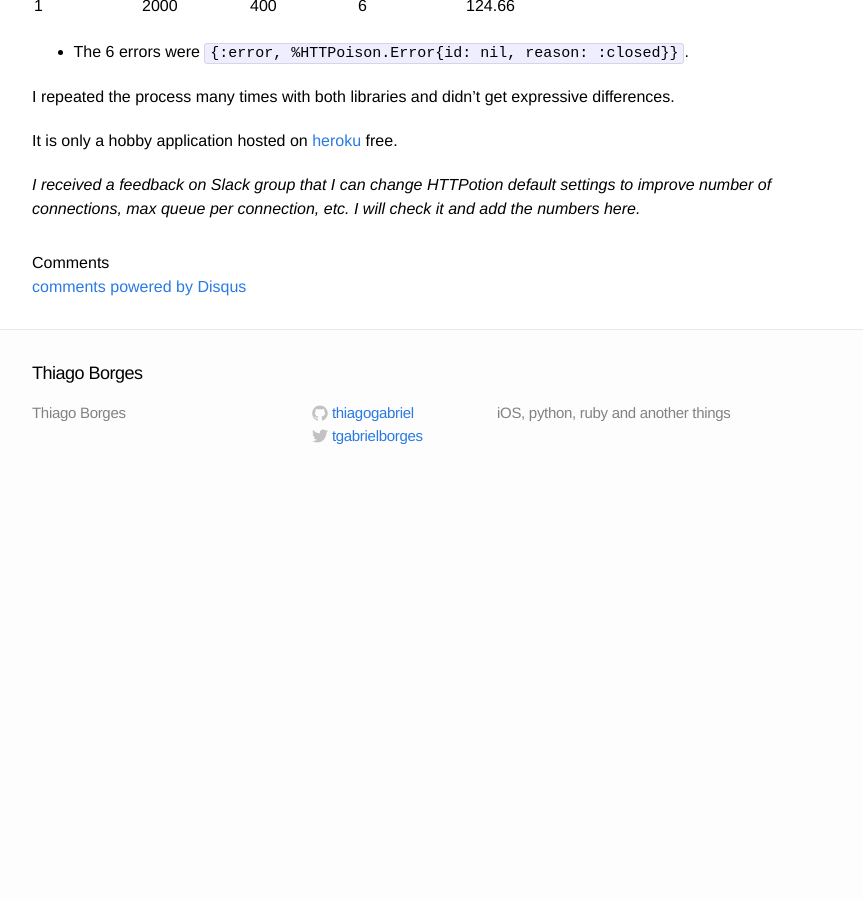
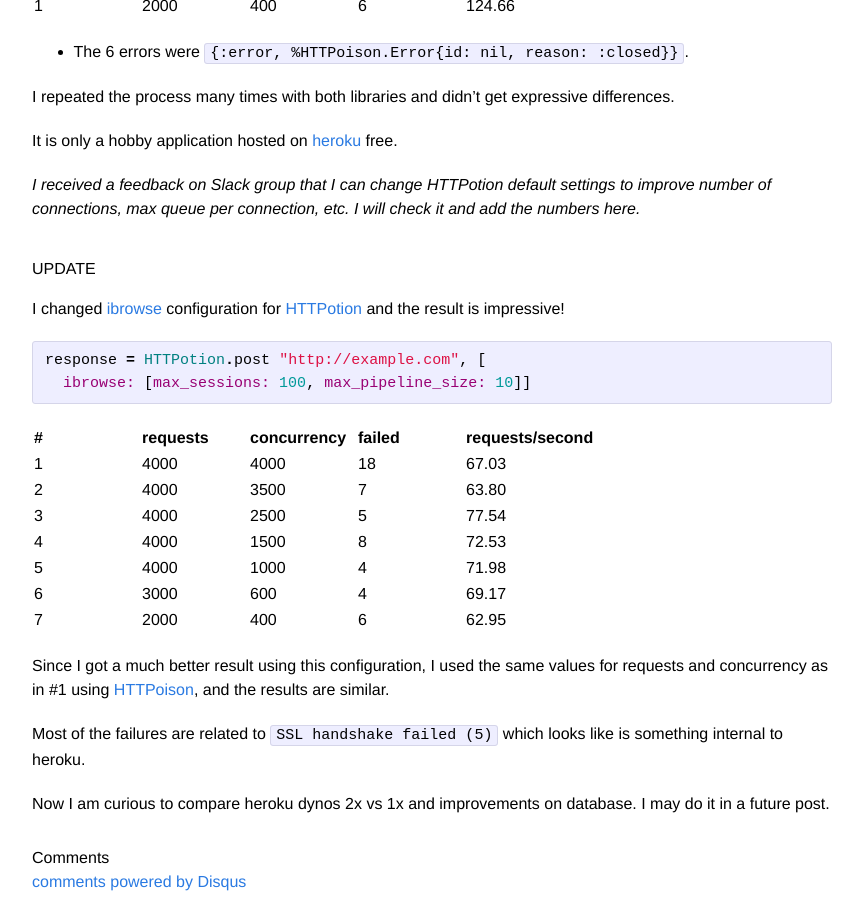
Before and after one commit to thiagogabriel/thiagogabriel.github.io, a Jekyll site: the page built from _posts/2016-03-20-httpotion-or-httpoison.markdown, in a window 1280 px wide and 900 px high, scrolled down 993 px. Shown: the whole window, without its empty margins (208-1071 px from the left). Built offline with Jekyll 4.4.1, drawn with Linux system fonts in a browser that asks for light colours; comment, search, counter and statistics services are not loaded; before the commit the page ends 1485 px from its top, so only the background shows below that; some of the changed text lies outside the part shown.

Commit message:
Add result with HTTPotion configuration.

```diff
--- a/_posts/2016-03-20-httpotion-or-httpoison.markdown
+++ b/_posts/2016-03-20-httpotion-or-httpoison.markdown
@@ -37,7 +37,7 @@ and **REQUESTS** have the values below.
 | 3 | 800      | 80          | 385    | 85.14           |
 | 4 | 800      | 40          | 223    | 56.72           |
 
-* 100% of HTTPotion failures were exceptions `** (HTTPotion.HTTPError) retry_later`,
+* 100% of HTTPotion failures were exceptions `(HTTPotion.HTTPError) retry_later`,
 apparently thrown by [ibrowse][ibrowse], and it is harder to handle.
 
 
@@ -60,6 +60,36 @@ It is only a hobby application hosted on [heroku][heroku] free.
 settings to improve number of connections, max queue per connection, etc.
 I will check it and add the numbers here.*
 
+# UPDATE
+
+I changed [ibrowse][] configuration for [HTTPotion][] and the result is impressive!
+
+{% highlight elixir %}
+response = HTTPotion.post "http://example.com", [
+  ibrowse: [max_sessions: 100, max_pipeline_size: 10]]
+{% endhighlight %}
+
+| # | requests | concurrency | failed | requests/second |
+|---|---|---|---|---|
+| 1 | 4000     | 4000        | 18     | 67.03           |
+| 2 | 4000     | 3500        | 7      | 63.80           |
+| 3 | 4000     | 2500        | 5      | 77.54           |
+| 4 | 4000     | 1500        | 8      | 72.53           |
+| 5 | 4000     | 1000        | 4      | 71.98           |
+| 6 | 3000     | 600         | 4      | 69.17           |
+| 7 | 2000     | 400         | 6      | 62.95           |
+
+Since I got a much better result using this configuration, I used the same values
+for requests and concurrency as in #1 using [HTTPoison][], and the results are
+similar.
+
+Most of the failures are related to `SSL handshake failed (5)` which looks like
+is something internal to heroku.
+
+Now I am curious to compare heroku dynos 2x vs 1x and improvements on database.
+I may do it in a future post.
+
+
 [heroku]: https://www.heroku.com
 [httpoison]: https://github.com/edgurgel/httpoison
 [httpotion]: https://github.com/myfreeweb/httpotion
```
Also changed, not shown: other parts of _posts/2016-03-20-httpotion-or-httpoison.markdown (+2 -2 lines).
